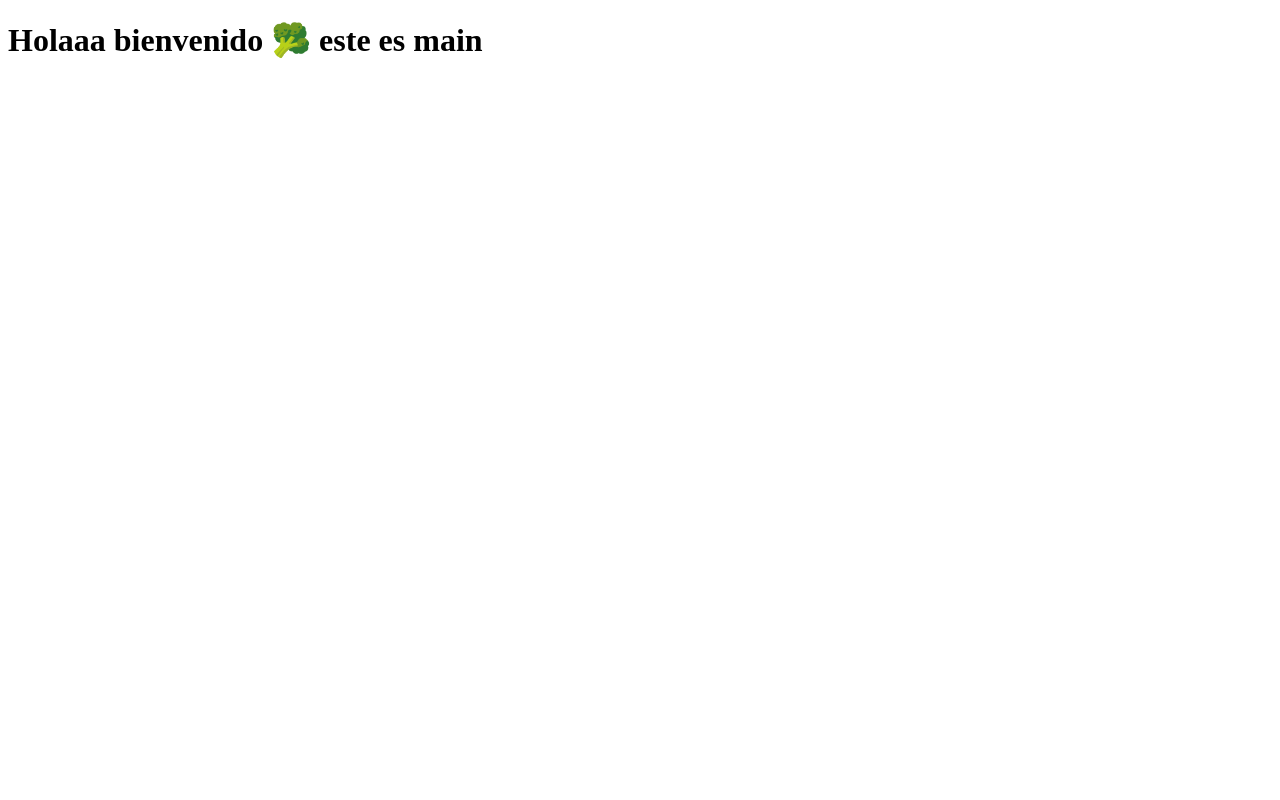
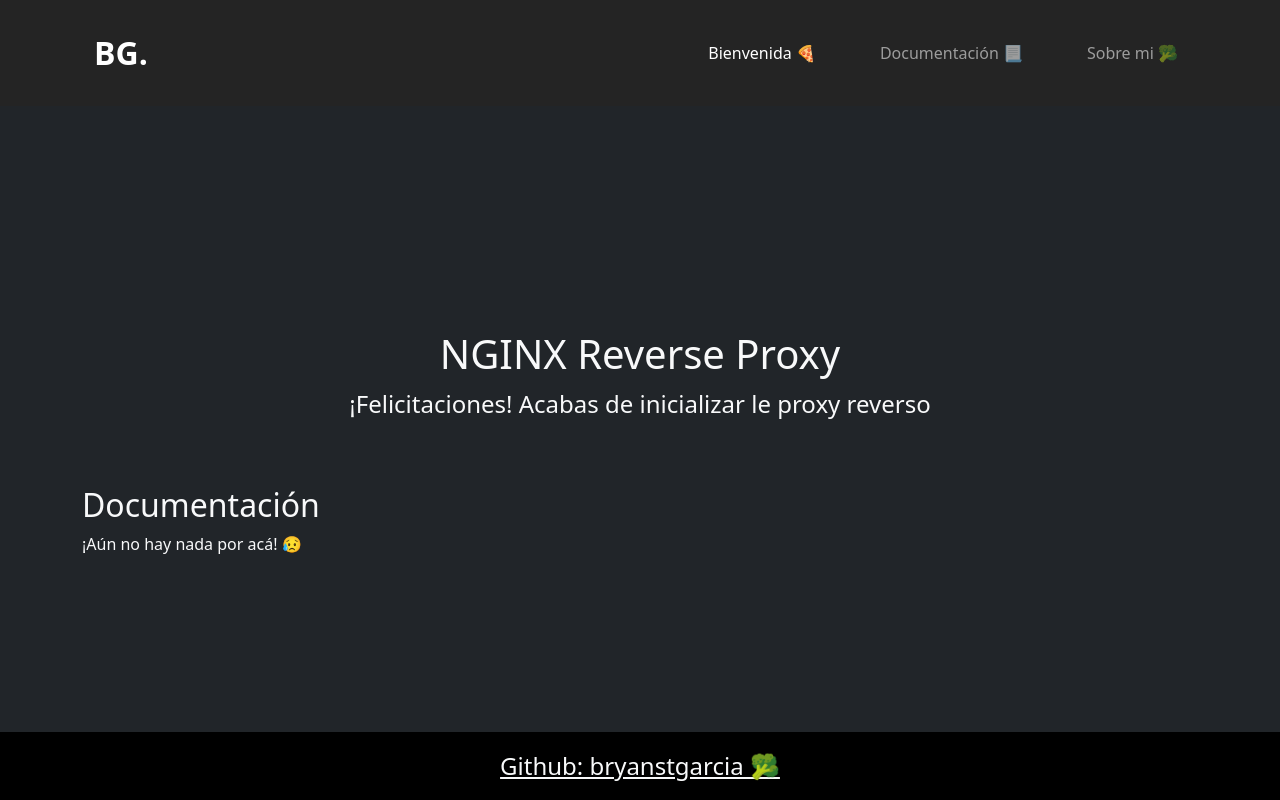
Before and after one commit to bryanstgarcia/docker-nginx-reverse-proxy, a plain HTML site: page src/main/index.html in a window 1280 px wide. Drawn offline with nearby package versions, Linux system fonts and the light colour scheme.

Commit message:
:sparkles: Creates main structure for documentation

```diff
--- a/src/main/index.html
+++ b/src/main/index.html
@@ -3,9 +3,56 @@
 <head>
     <meta charset="UTF-8">
     <meta name="viewport" content="width=device-width, initial-scale=1.0">
-    <title>Document</title>
+    <title>Welcome Docker NGINX Reverse Proxy</title>
+    <link href="https://cdn.jsdelivr.net/npm/bootstrap@5.2.3/dist/css/bootstrap.min.css" rel="stylesheet" integrity="sha384-rbsA2VBKQhggwzxH7pPCaAqO46MgnOM80zW1RWuH61DGLwZJEdK2Kadq2F9CUG65" crossorigin="anonymous">
+    <link rel="stylesheet" href="style.css">
 </head>
-<body>
-    <h1>Holaaa bienvenido 🥦 este es main</h1>
+<body class="bg-dark text-light w-100">
+    <header class="py-3 m-0 head w-100">
+        <div class="container">
+            <nav class="navbar navbar-expand-lg navbar-dark">
+                <div class="container-fluid">
+                  <a class="navbar-brand fw-bold fs-2" href="https://bryanstgarcia.com">BG. </a>
+                  <button class="navbar-toggler" type="button" data-bs-toggle="collapse" data-bs-target="#navbarNav" aria-controls="navbarNav" aria-expanded="false" aria-label="Toggle navigation">
+                    <span class="navbar-toggler-icon"></span>
+                  </button>
+                  <div class="collapse navbar-collapse justify-content-end" id="navbarNav">
+                    <ul class="navbar-nav gap-lg-5">
+                      <li class="nav-item">
+                        <a class="nav-link active" aria-current="page" href="#"> Bienvenida 🍕</a>
+                      </li>
+                      <li class="nav-item">
+                        <a class="nav-link" href="#documentation"> Documentación 📃</a>
+                      </li>
+                      <li class="nav-item">
+                        <a class="nav-link" href="#about"> Sobre mi 🥦</a>
+                      </li>
+                    </ul>
+                  </div>
+                </div>
+              </nav>
+        </div>
+    </header>
+    <main class="container bg-dark text-light py-5">
+        <section class="py-5" id="welcome">
+            <div class="row flex-column">
+                <div class="col text-center">
+                    <h1 class="fs-1">NGINX Reverse Proxy</h1>
+                </div>
+                <div class="text-center px-5 fs-4">
+                    <p>¡Felicitaciones! Acabas de inicializar le proxy reverso </p>
+                </div>
+            </div>
+        </section>
+        <section id="documentation">
+            <h2>Documentación</h2>
+            <div id="docs">¡Aún no hay nada por acá! 😥</div>
+        </section>
+    </main>
+    <footer class="foot d-flex justify-content-center p-3" id="about">
+        <a class="text-light fs-4" href="https://github.com/bryanstgarcia" target="_blank">Github: bryanstgarcia 🥦</a>
+    </footer>
+    <script src="https://cdn.jsdelivr.net/npm/bootstrap@5.2.3/dist/js/bootstrap.bundle.min.js" integrity="sha384-kenU1KFdBIe4zVF0s0G1M5b4hcpxyD9F7jL+jjXkk+Q2h455rYXK/7HAuoJl+0I4" crossorigin="anonymous"></script>
+    <script src="index.js"></script>
 </body>
 </html>
--- /dev/null
+++ b/src/main/index.js
@@ -0,0 +1,9 @@
+function loadDocumentation() {
+    console.log("Holaaaaaa")
+}
+
+
+
+
+
+window.onload = loadDocumentation()
--- /dev/null
+++ b/src/main/style.css
@@ -0,0 +1,15 @@
+* {
+    scroll-behavior: smooth;
+}
+body {
+    display: flex;
+    justify-content: space-between;
+    flex-flow: column nowrap;
+    min-height: 100vh;
+}
+.head {
+    background-color: #242424;
+}
+.foot  {
+    background-color: #000000;
+}
```
Also changed, not shown: 1 other file.
